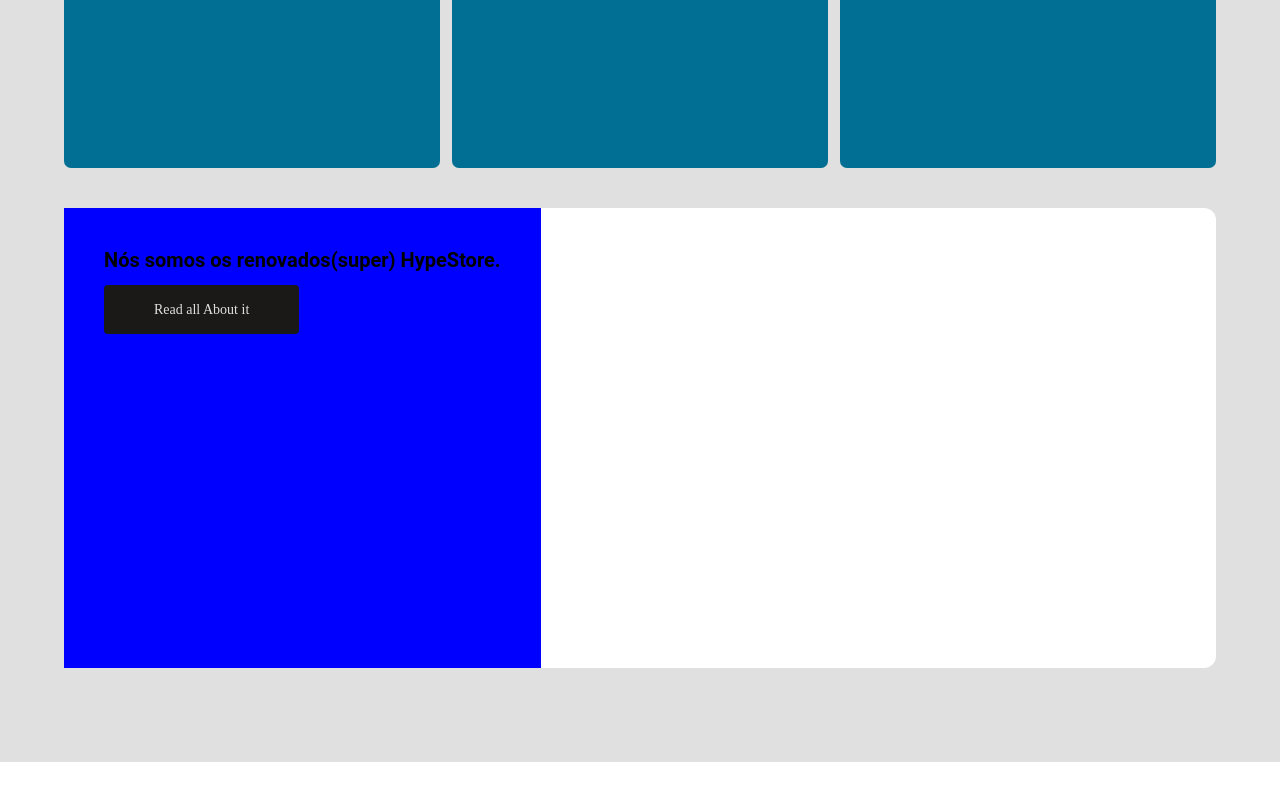
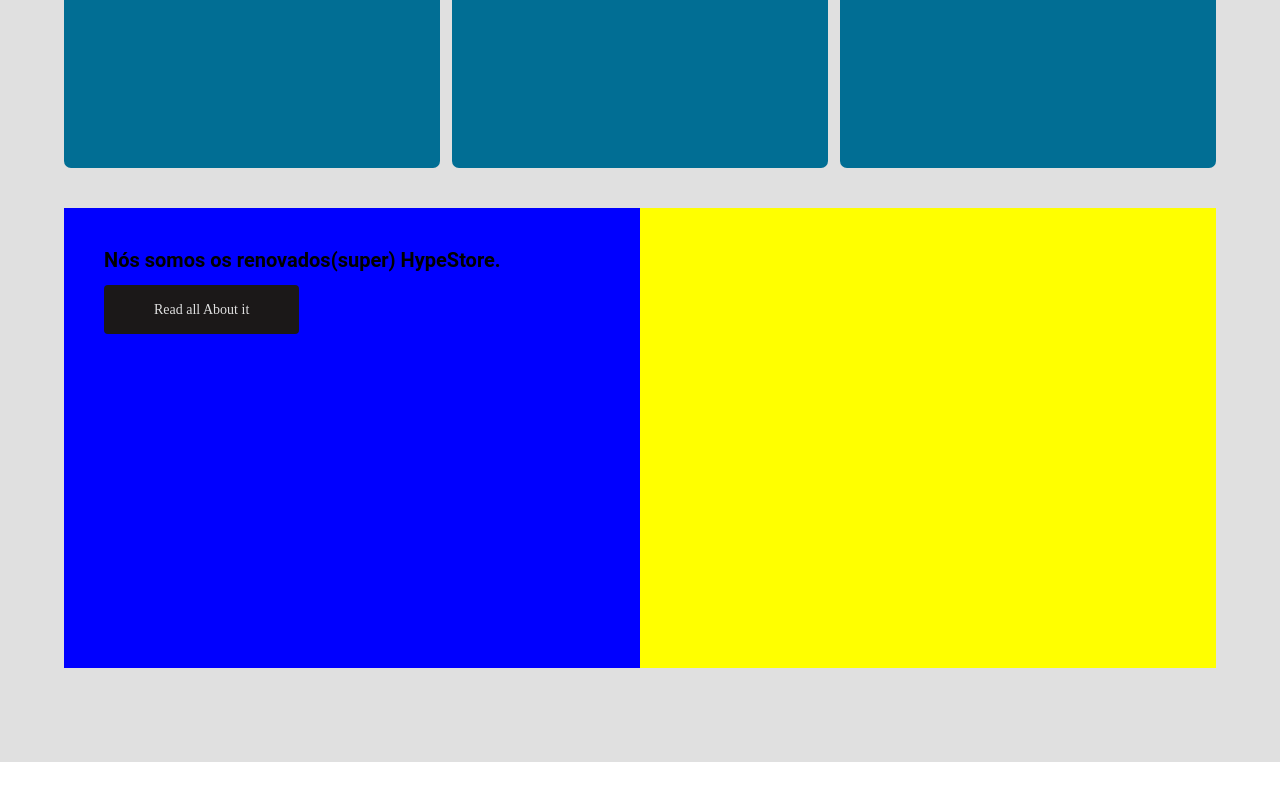
Before and after one commit to yuransimao/HypeStore, a React (Vite) app: page / in a window 1280 px wide. Shown: the part 1510-2310 px from the top of the page. Built offline with nearby package versions, Linux system fonts and the light colour scheme; data requests are answered from the project's data file.

Commit message:
adicionando icons

```diff
--- a/src/Components/Pages/Home/index.jsx
+++ b/src/Components/Pages/Home/index.jsx
@@ -4,6 +4,7 @@ import Swippers from"../../Layout/Slide/Swiper"
 import {Slidet} from"../../Layout/Slide/SlideCard/slidet"
 import {Grid} from"../../Layout/Grid/grid"
 import {LinkButton} from"../../Layout/Button/button"
+import {Soriso} from"../../Layout/Icons/icons"
 
 
 
@@ -33,6 +34,7 @@ export function Home ({funcNav}){
         <Grid/>
 
         <div className={Styles.container_About}>
+
         <div className={Styles.about_text}>
           <h1>Nós somos os renovados(super) HypeStore.</h1>
           <div className={Styles.btn}>
@@ -40,6 +42,13 @@ export function Home ({funcNav}){
           </div>
 
         </div>
+
+        <div className={Styles.container_About_icon}>
+         <ul>
+          <li></li>
+         </ul>
+        </div>
+
         </div>
 
         </div>
--- a/src/Components/Pages/Home/styles.module.scss
+++ b/src/Components/Pages/Home/styles.module.scss
@@ -60,7 +60,7 @@ height:82%;
             background:white;
             border-radius:12px;
             .about_text{
-                max-width:50%;
+                width:50%;
 
                 padding:4rem;
                 background:blue;
@@ -68,6 +68,11 @@ height:82%;
                     margin-top:3rem;
                 }
             }
+
+            .container_About_icon{
+                background:yellow;
+                width:50%;
+            }
         }
     }
 
```
Also changed, not shown: src/Components/Layout/Icons/icons.jsx (added, +15 -0 lines).
